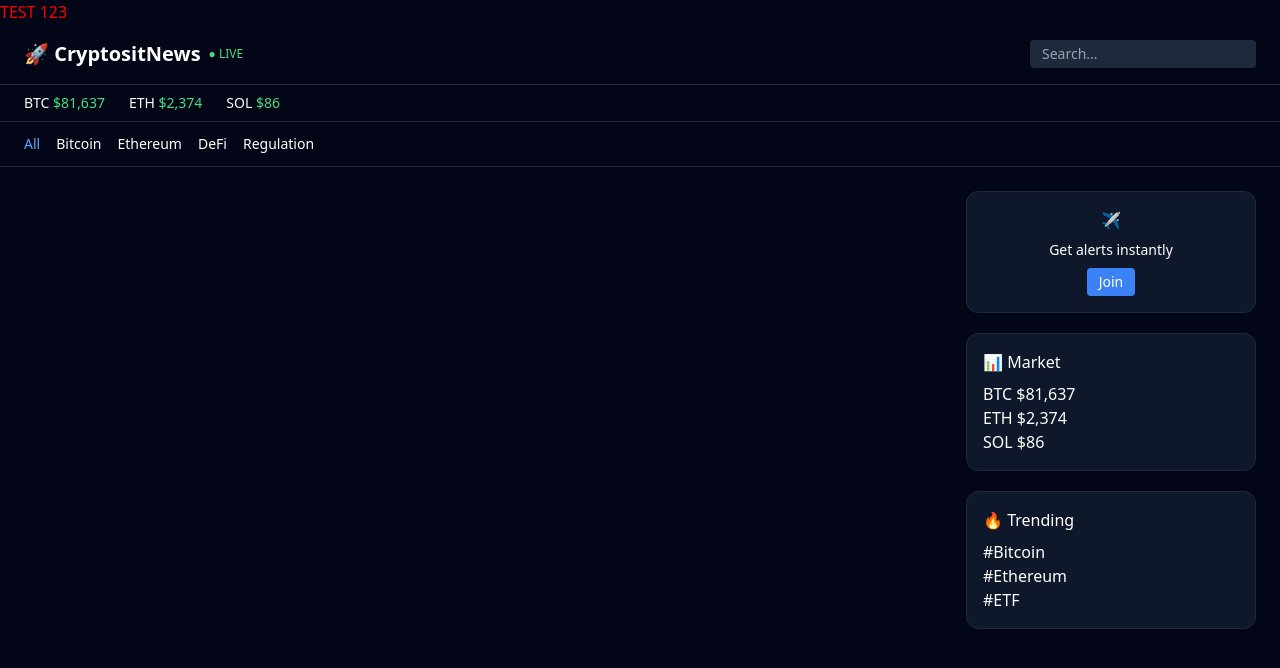
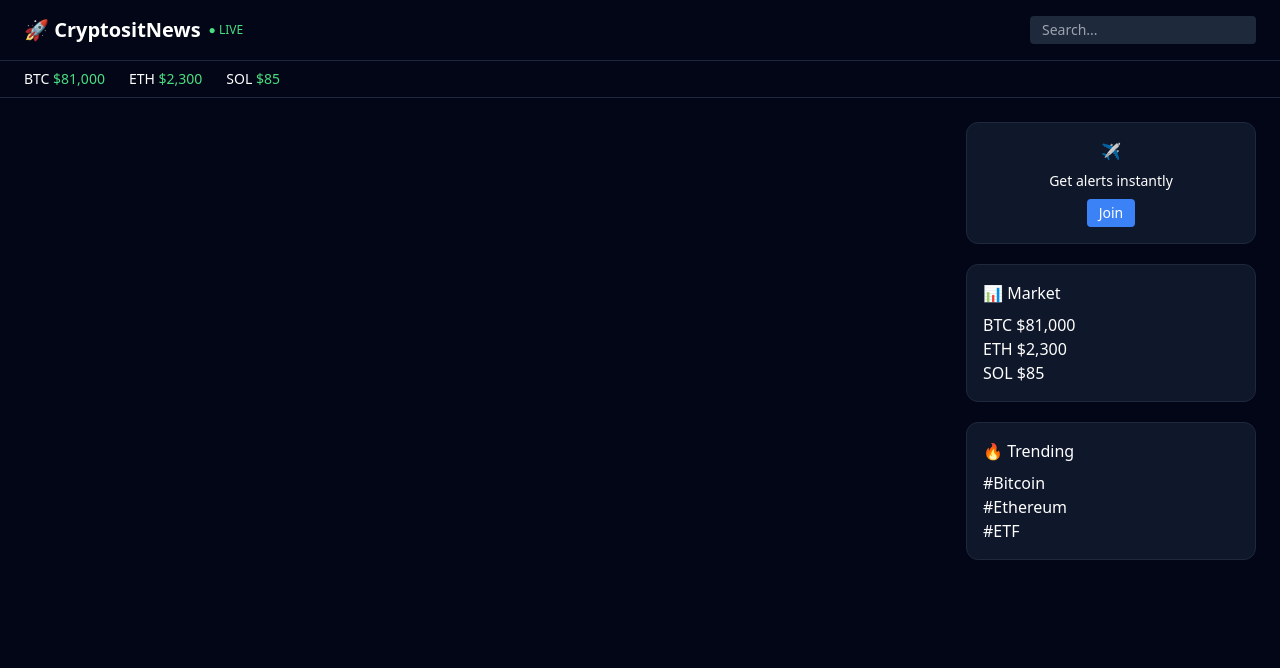
Before and after one commit to hbictach/cryp, a Flask app: template templates/index.html in a window 1280 px wide. Shown: the top 668 px of the page. Run offline with Flask 3, Linux system fonts and the light colour scheme; the template is opened without the code that fills it, so the values that code supplies are empty; some libraries are stand-ins or nearby versions.

Commit message:
Update index.html

```diff
--- a/templates/index.html
+++ b/templates/index.html
@@ -1,8 +1,10 @@
-<h1 style="color:red">TEST 123</h1>
 <!DOCTYPE html>
 <html>
 <head>
+<meta charset="UTF-8">
+<meta name="viewport" content="width=device-width, initial-scale=1.0">
 <script src="https://cdn.tailwindcss.com"></script>
+
 <title>CryptositNews</title>
 </head>
 
@@ -20,18 +22,9 @@
 
 <!-- LIVE BAR -->
 <div class="flex gap-6 px-6 py-2 text-sm border-b border-slate-800">
-  <div>BTC <span class="text-green-400">$81,637</span></div>
-  <div>ETH <span class="text-green-400">$2,374</span></div>
-  <div>SOL <span class="text-green-400">$86</span></div>
-</div>
-
-<!-- TABS -->
-<div class="flex gap-4 px-6 py-3 text-sm border-b border-slate-800">
-  <a href="/" class="text-blue-400">All</a>
-  <a href="?tab=bitcoin">Bitcoin</a>
-  <a href="?tab=ethereum">Ethereum</a>
-  <a href="?tab=defi">DeFi</a>
-  <a href="?tab=regulation">Regulation</a>
+  <div>BTC <span class="text-green-400">$81,000</span></div>
+  <div>ETH <span class="text-green-400">$2,300</span></div>
+  <div>SOL <span class="text-green-400">$85</span></div>
 </div>
 
 <!-- MAIN -->
@@ -77,9 +70,9 @@
 
 <div class="bg-slate-900 p-4 rounded-xl border border-slate-800">
   <h3 class="mb-2">📊 Market</h3>
-  <p>BTC $81,637</p>
-  <p>ETH $2,374</p>
-  <p>SOL $86</p>
+  <p>BTC $81,000</p>
+  <p>ETH $2,300</p>
+  <p>SOL $85</p>
 </div>
 
 <div class="bg-slate-900 p-4 rounded-xl border border-slate-800">
```
